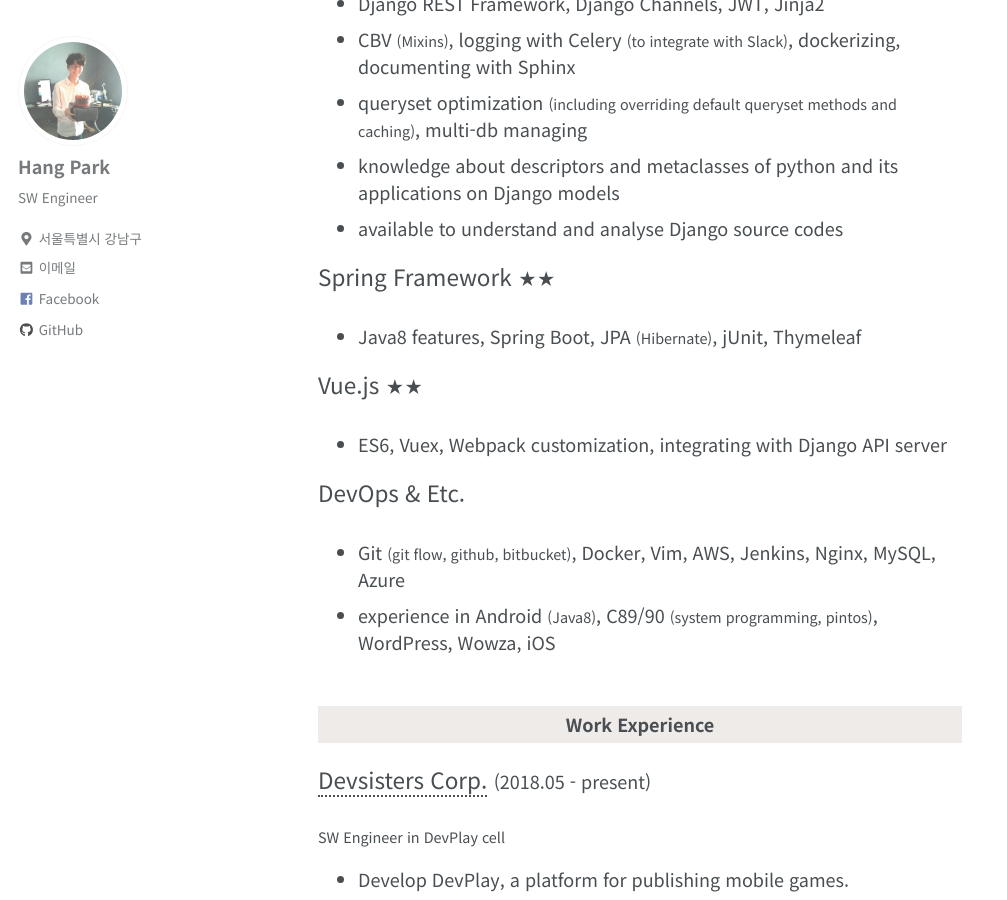
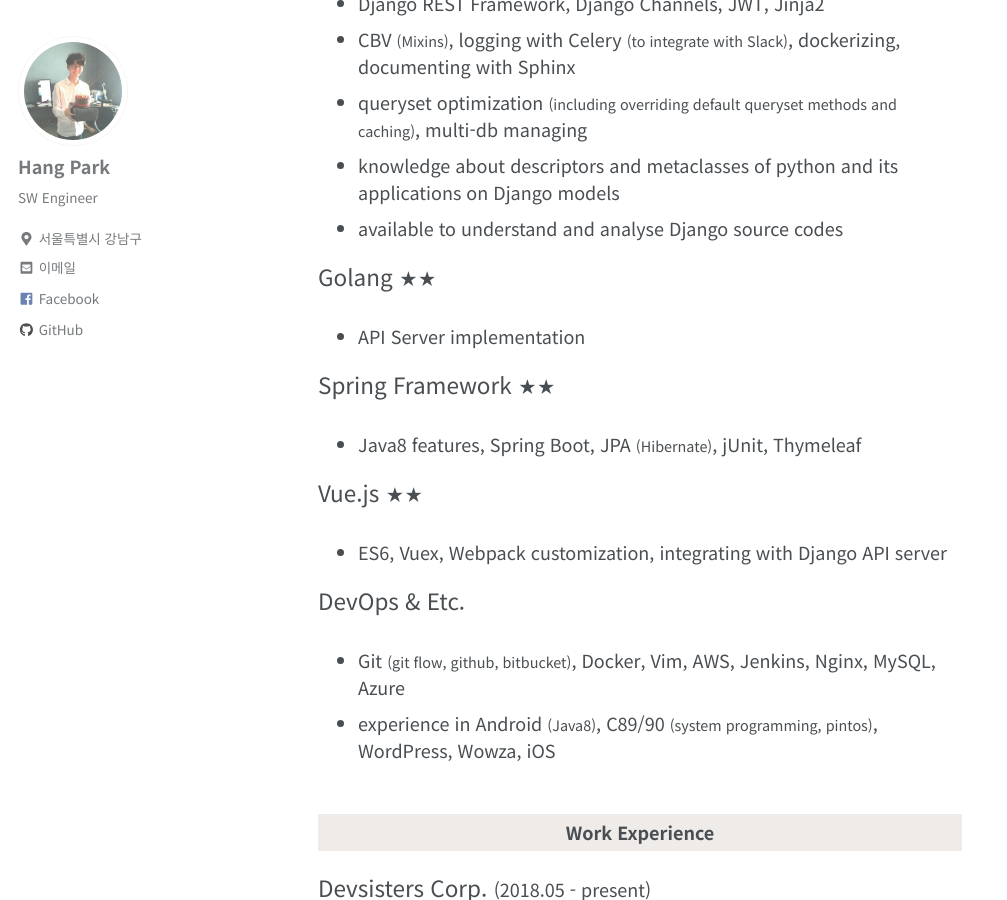
Before and after one commit to hangpark/hangpark.github.io, a Jekyll site: the page built from _pages/about.html, in a window 1280 px wide and 900 px high, scrolled down 414 px. Shown: the whole window, without its empty margins (0-1007 px from the left). Built offline with Jekyll 4.4.1, drawn with Linux system fonts in a browser that asks for light colours; nearby versions of some CDN libraries.

Commit message:
Update about.html

```diff
--- a/_pages/about.html
+++ b/_pages/about.html
@@ -17,6 +17,9 @@
       <li>queryset optimization <small>(including overriding default queryset methods and caching)</small>, multi-db managing</li>
       <li>knowledge about descriptors and metaclasses of python and its applications on Django models</li>
       <li>available to understand and analyse Django source codes</li>
+    </ul>
+    <p class="lead">Golang <small>★★</small></p><ul>
+      <li>API Server implementation</li>
     </ul>
     <p class="lead">Spring Framework <small>★★</small></p>
     <ul>
```
